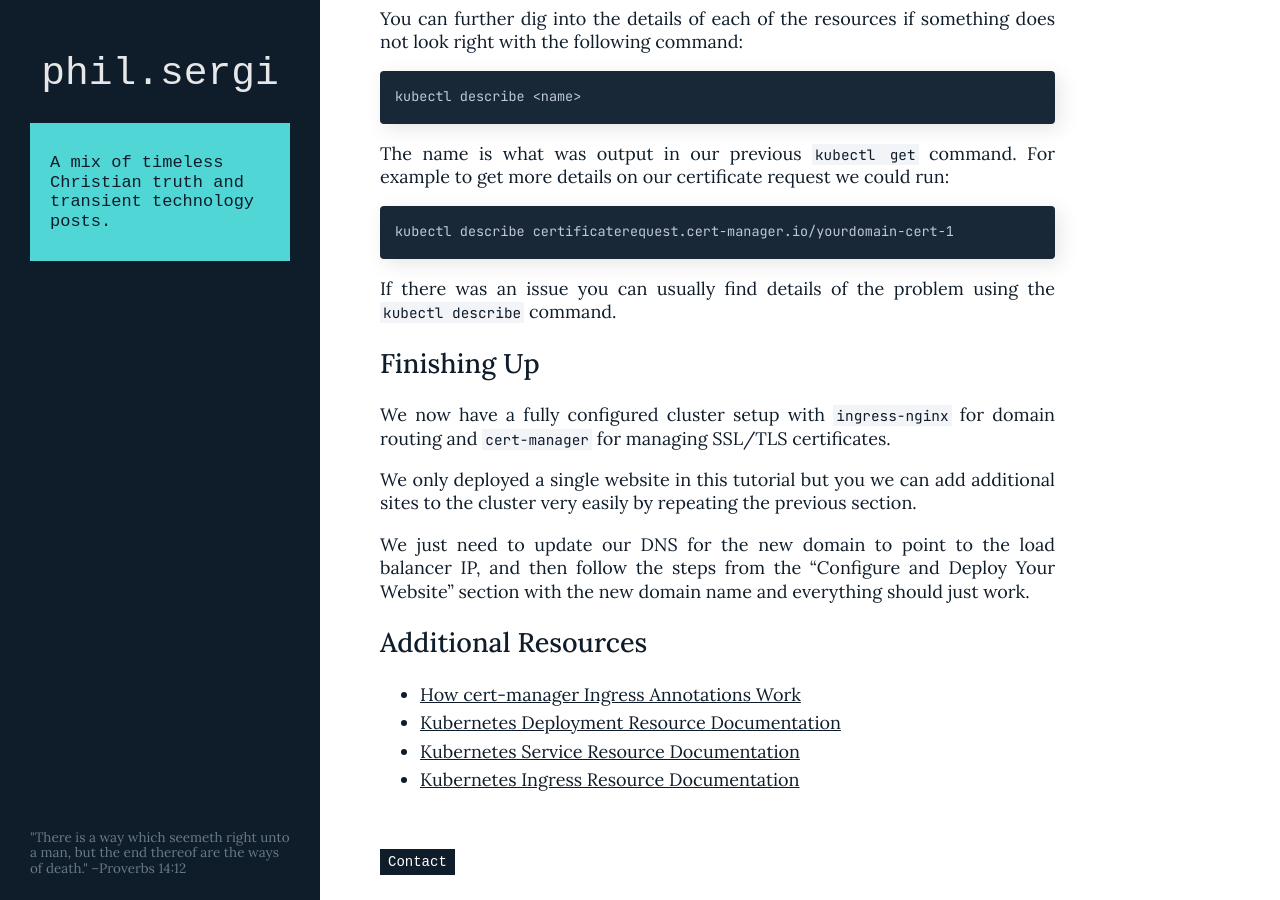
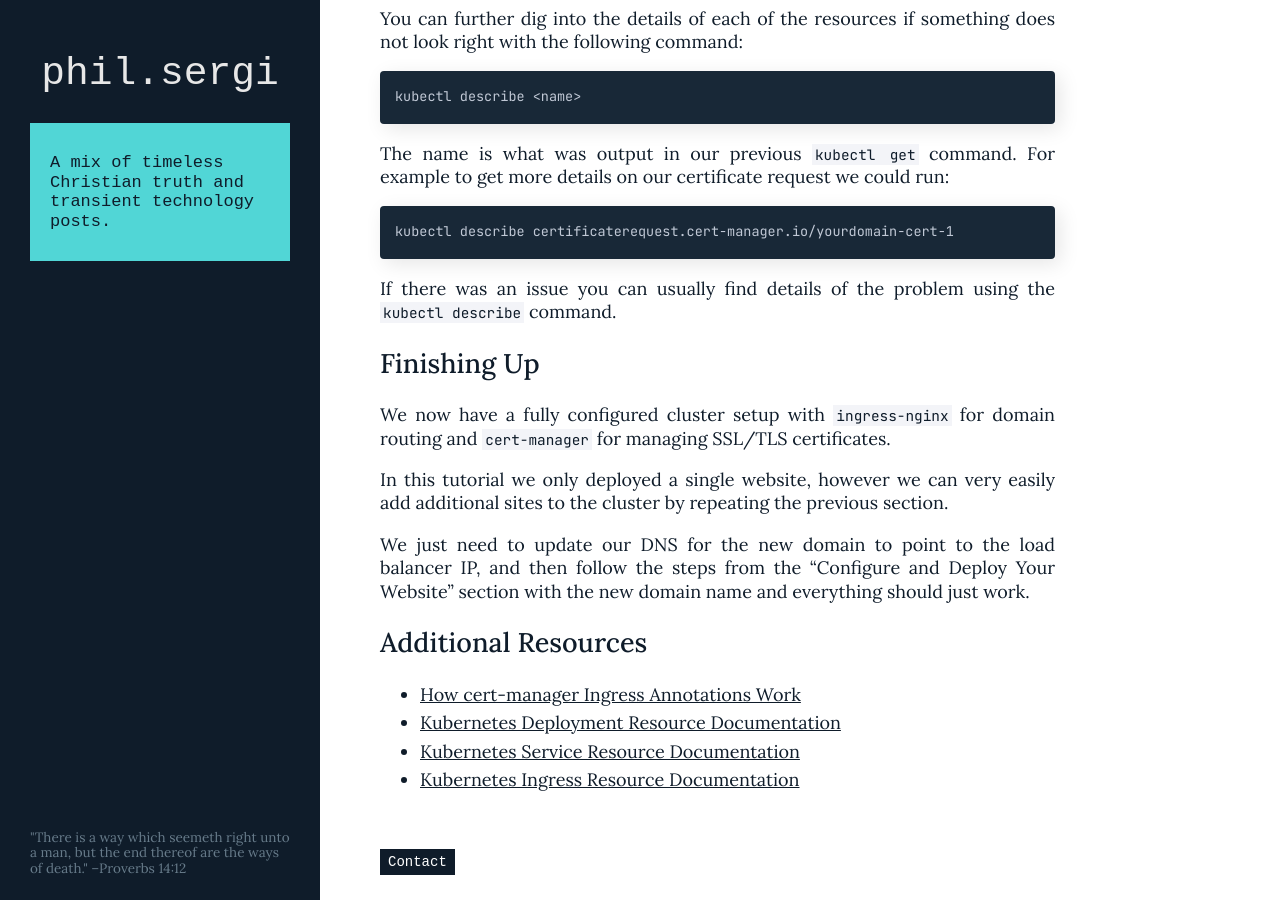
Before and after one commit to psergi/psergi.github.io, a Jekyll site: the page built from _posts/2024-02-06-setting-up-a-kubernetes-cluster-with-let-s-encrypt.md, in a window 1280 px wide and 900 px high, scrolled down 14273 px. Built offline with Jekyll 4.4.1, drawn with Linux system fonts in a browser that asks for light colours.

Commit message:
Post edit

```diff
--- a/_posts/2024-02-06-setting-up-a-kubernetes-cluster-with-let-s-encrypt.md
+++ b/_posts/2024-02-06-setting-up-a-kubernetes-cluster-with-let-s-encrypt.md
@@ -560,7 +560,7 @@ If there was an issue you can usually find details of the problem using the `kub
 
 We now have a fully configured cluster setup with `ingress-nginx` for domain routing and `cert-manager` for managing SSL/TLS certificates.
 
-We only deployed a single website in this tutorial but you we can add additional sites to the cluster very easily by repeating the previous section.
+In this tutorial we only deployed a single website, however we can very easily add additional sites to the cluster by repeating the previous section.
 
 We just need to update our DNS for the new domain to point to the load balancer IP, and then follow the steps from the "Configure and Deploy Your Website" section with the new domain name and everything should just work.
 
```
